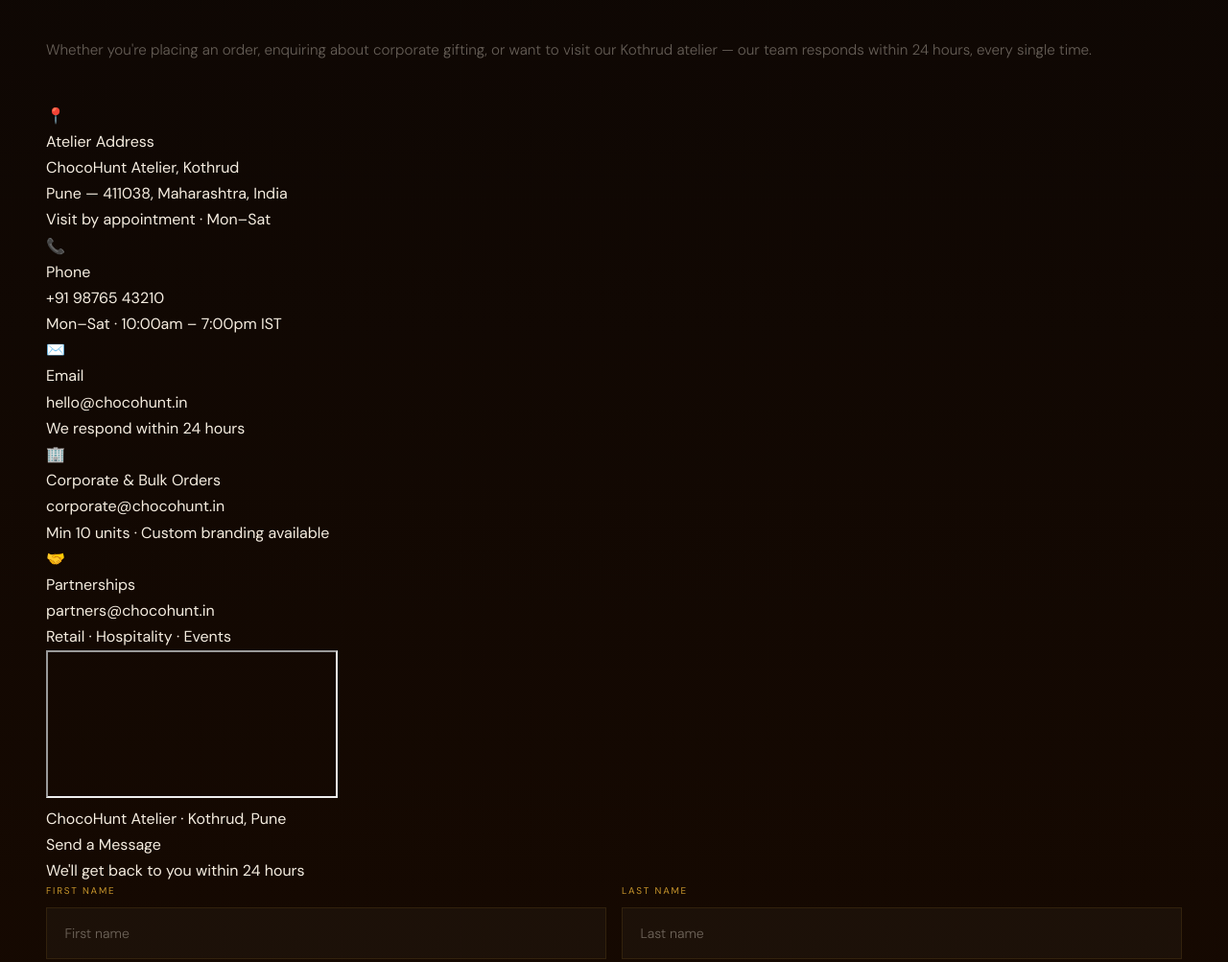
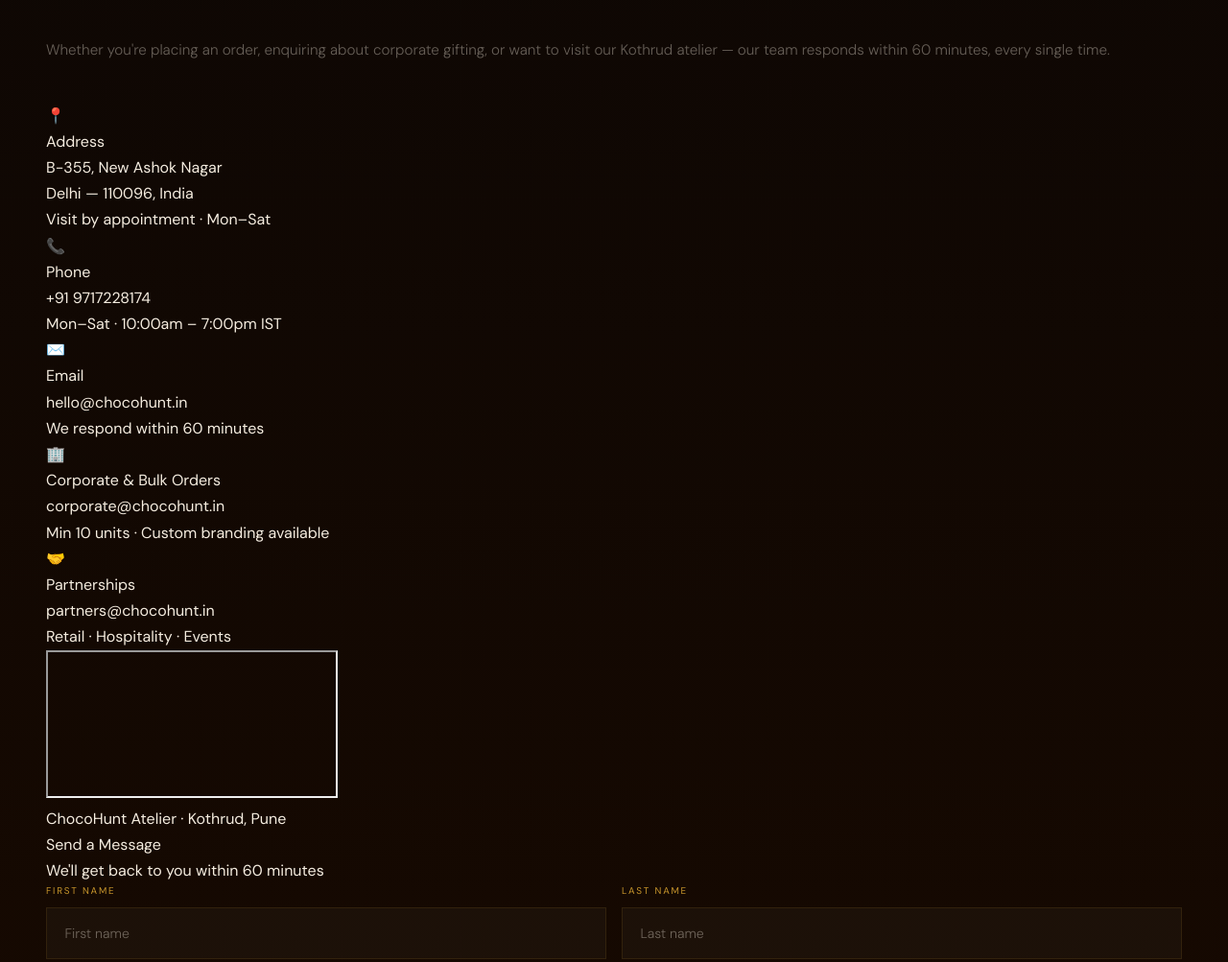
Before and after one commit to tarunsgn2-glitch/chocolate, a website: page contacts.html in a window 1280 px wide. Shown: the part 760-1763 px from the top of the page at 96% size. Drawn offline with nearby package versions, Linux system fonts and the light colour scheme; grey boxes are pictures that could not be loaded.

Commit message:
Update response times and contact information

```diff
--- a/contacts.html
+++ b/contacts.html
@@ -698,10 +698,10 @@ img { max-width: 100%; height: auto; display: block; }
   <div class="conGrid">
     <!-- INFO -->
     <div class="rvL">
-      <p style="font-size:.95rem;font-weight:300;color:var(--txt3);line-height:1.8;margin-bottom:2.5rem">Whether you're placing an order, enquiring about corporate gifting, or want to visit our Kothrud atelier — our team responds within 24 hours, every single time.</p>
-      <div class="iCard"><div class="iIco">📍</div><div><div class="iLbl">Atelier Address</div><div class="iVal">ChocoHunt Atelier, Kothrud<br>Pune — 411038, Maharashtra, India</div><div class="iSub">Visit by appointment · Mon–Sat</div></div></div>
-      <div class="iCard"><div class="iIco">📞</div><div><div class="iLbl">Phone</div><div class="iVal">+91 98765 43210</div><div class="iSub">Mon–Sat · 10:00am – 7:00pm IST</div></div></div>
-      <div class="iCard"><div class="iIco">✉️</div><div><div class="iLbl">Email</div><div class="iVal">hello@chocohunt.in</div><div class="iSub">We respond within 24 hours</div></div></div>
+      <p style="font-size:.95rem;font-weight:300;color:var(--txt3);line-height:1.8;margin-bottom:2.5rem">Whether you're placing an order, enquiring about corporate gifting, or want to visit our Kothrud atelier — our team responds within 60 minutes, every single time.</p>
+      <div class="iCard"><div class="iIco">📍</div><div><div class="iLbl">Address</div><div class="iVal">B-355, New Ashok Nagar<br>Delhi — 110096, India</div><div class="iSub">Visit by appointment · Mon–Sat</div></div></div>
+      <div class="iCard"><div class="iIco">📞</div><div><div class="iLbl">Phone</div><div class="iVal">+91 9717228174</div><div class="iSub">Mon–Sat · 10:00am – 7:00pm IST</div></div></div>
+      <div class="iCard"><div class="iIco">✉️</div><div><div class="iLbl">Email</div><div class="iVal">hello@chocohunt.in</div><div class="iSub">We respond within 60 minutes</div></div></div>
       <div class="iCard"><div class="iIco">🏢</div><div><div class="iLbl">Corporate &amp; Bulk Orders</div><div class="iVal">corporate@chocohunt.in</div><div class="iSub">Min 10 units · Custom branding available</div></div></div>
       <div class="iCard"><div class="iIco">🤝</div><div><div class="iLbl">Partnerships</div><div class="iVal">partners@chocohunt.in</div><div class="iSub">Retail · Hospitality · Events</div></div></div>
       <div class="mapBox"><iframe src="https://www.google.com/maps/embed?pb=!1m18!1m12!1m3!1d3783.65!2d73.808!3d18.508!2m3!1f0!2f0!3f0!3m2!1i1024!2i768!4f13.1!3m3!1m2!1s0x3bc2bf2e67461101%3A0xa8a5a3e9fc628a55!2sKothrud%2C%20Pune!5e0!3m2!1sen!2sin!4v1700000000000" allowfullscreen="" loading="lazy" title="ChocoHunt Location"></iframe><div class="mapLbl">ChocoHunt Atelier · Kothrud, Pune</div></div>
@@ -709,7 +709,7 @@ img { max-width: 100%; height: auto; display: block; }
     <!-- FORM -->
     <div class="fCard rvR">
       <div class="fCardT">Send a Message</div>
-      <div class="fCardS">We'll get back to you within 24 hours</div>
+      <div class="fCardS">We'll get back to you within 60 minutes</div>
       <div id="cfMsg" class="fmsg"></div>
       <form id="cf">
         <div class="f2c"><div class="fgrp"><label>First Name</label><input type="text" name="fname" placeholder="First name" required></div><div class="fgrp"><label>Last Name</label><input type="text" name="lname" placeholder="Last name" required></div></div>
```
